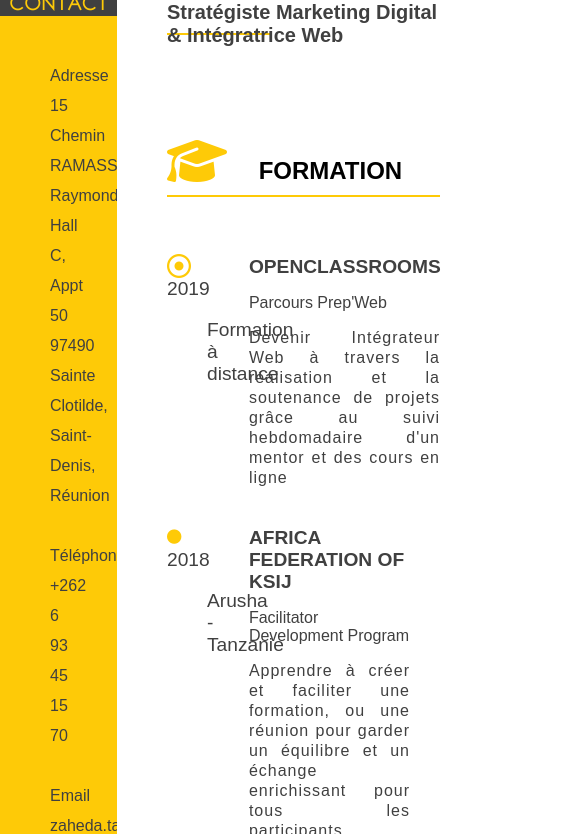
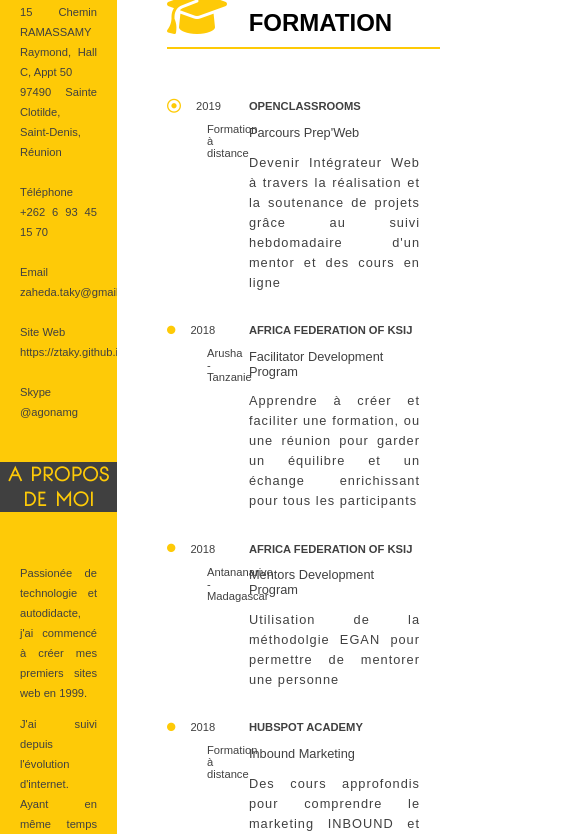
Before and after one commit to ztaky/oc_projet2, a plain HTML site: page index.html in a window 390 px wide. Shown: the part 228-1062 px from the top of the page, 585 px wide, since content can reach past the window. Drawn offline with Linux system fonts and the light colour scheme; files whose address does not match are found by name.

Commit message:
ajout des media queries

```diff
--- a/css/style.css
+++ b/css/style.css
@@ -229,3 +229,109 @@ padding-right: 30px;
 	border-bottom: 2px solid #FECA07;
 	padding-bottom: 10px;
 }
+
+/* Sur les écrans, quand la largeur de la fenêtre fait au maximum 1280px */
+@media screen and (max-width: 1024px)
+{
+ 	img
+	{
+    display: block;
+    margin-left: auto;
+    margin-right: auto;
+    margin-bottom: 50px;
+    margin-top: 30px;
+    width: 30%;
+    border-radius: 50%;
+	}
+
+	h1
+	{
+	font-family:'aaarghnormal';
+	color: #404040;
+	font-size: 2em;
+	padding: 0px;
+	margin: 0px;
+	}
+
+	h2
+	{
+	font-size: 14px;
+	font-family: 'Arial';
+	color: #404040;
+	}
+
+	.texte
+	{
+	padding-top: 10px;
+	padding-bottom: 10px;
+	padding-left: 20px;
+	padding-right: 20px;
+	font-family: 'Arial';
+	font-size: 0.7em;
+	color: #404040;
+	font-weight: lighter;
+	justify-content: all;
+	text-align: justify;
+	line-height: 20px;
+	}
+
+	.fas,.far
+	{
+	color: #FECA07 ;
+	padding-right: 15px;
+	}
+
+	.descriptif
+	{
+	width: 70%;
+	padding-right: 20px;
+	}
+
+	.date
+	{
+	font-family:'Arial';
+	font-size: 0.7em;
+	color: #404040 ;
+	margin-bottom: 0px;
+	}
+
+	.ville
+	{
+	font-family:'Arial';
+	font-size: 0.7em;
+	color: #404040 ;
+	margin-bottom: 0px;
+	margin-left: 40px;
+	}
+
+	.lieu
+	{
+	font-family:'Arial';
+	font-size: 0.7em;
+	color: #404040 ;
+	font-weight: bold;
+	margin-bottom: 0px;
+	}
+
+
+	.intitule
+	{
+	font-family:'Arial';
+	font-size: 0.8em;
+	color: #404040 ;
+	margin-bottom: 0px;
+	}
+
+
+	.details
+	{
+	font-family: 'Arial';
+	font-size: 0.8em;
+	color: #404040;
+	margin-bottom: 20px;
+	letter-spacing: 1px;
+	line-height: 20px;
+	text-align: justify;
+	}
+
+}
```
